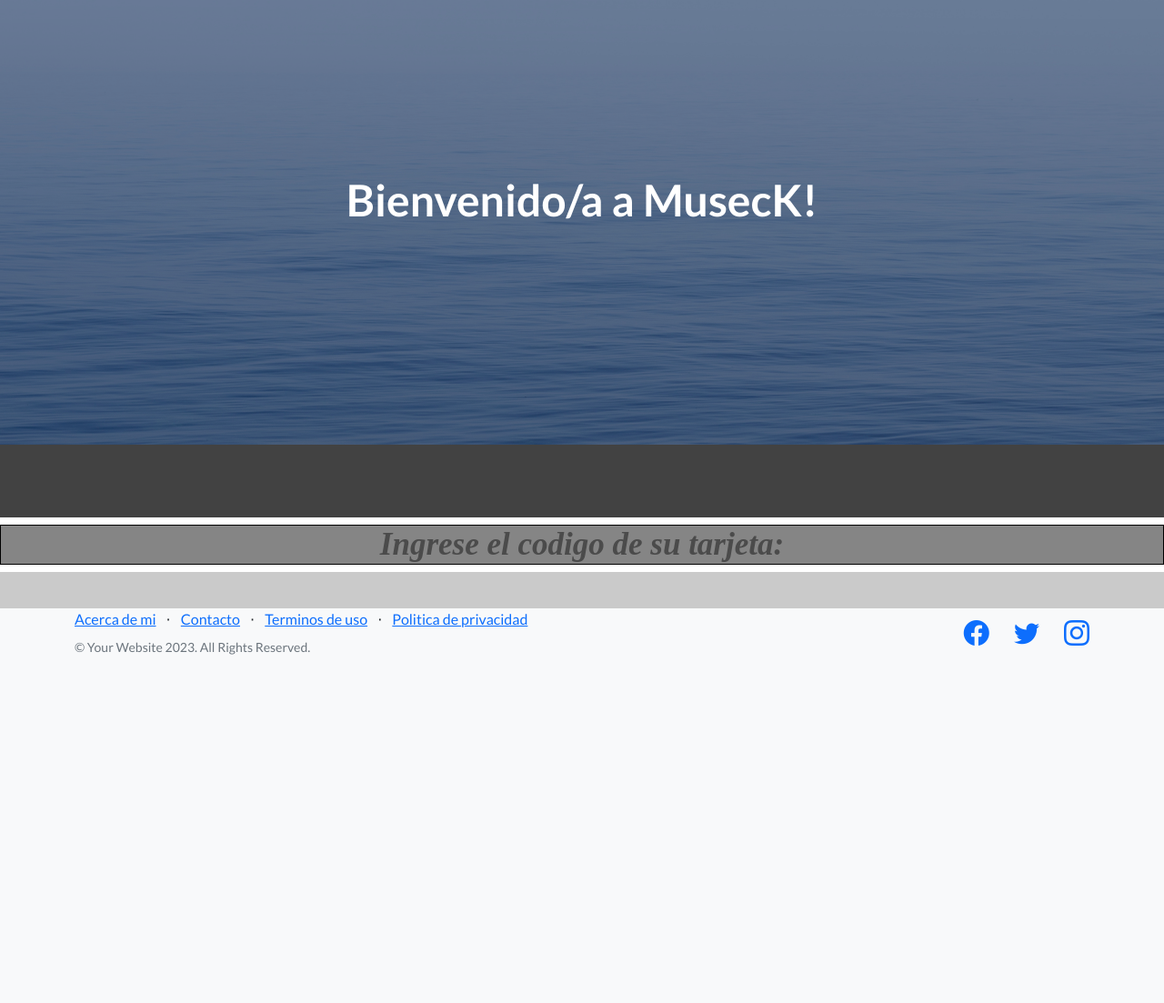
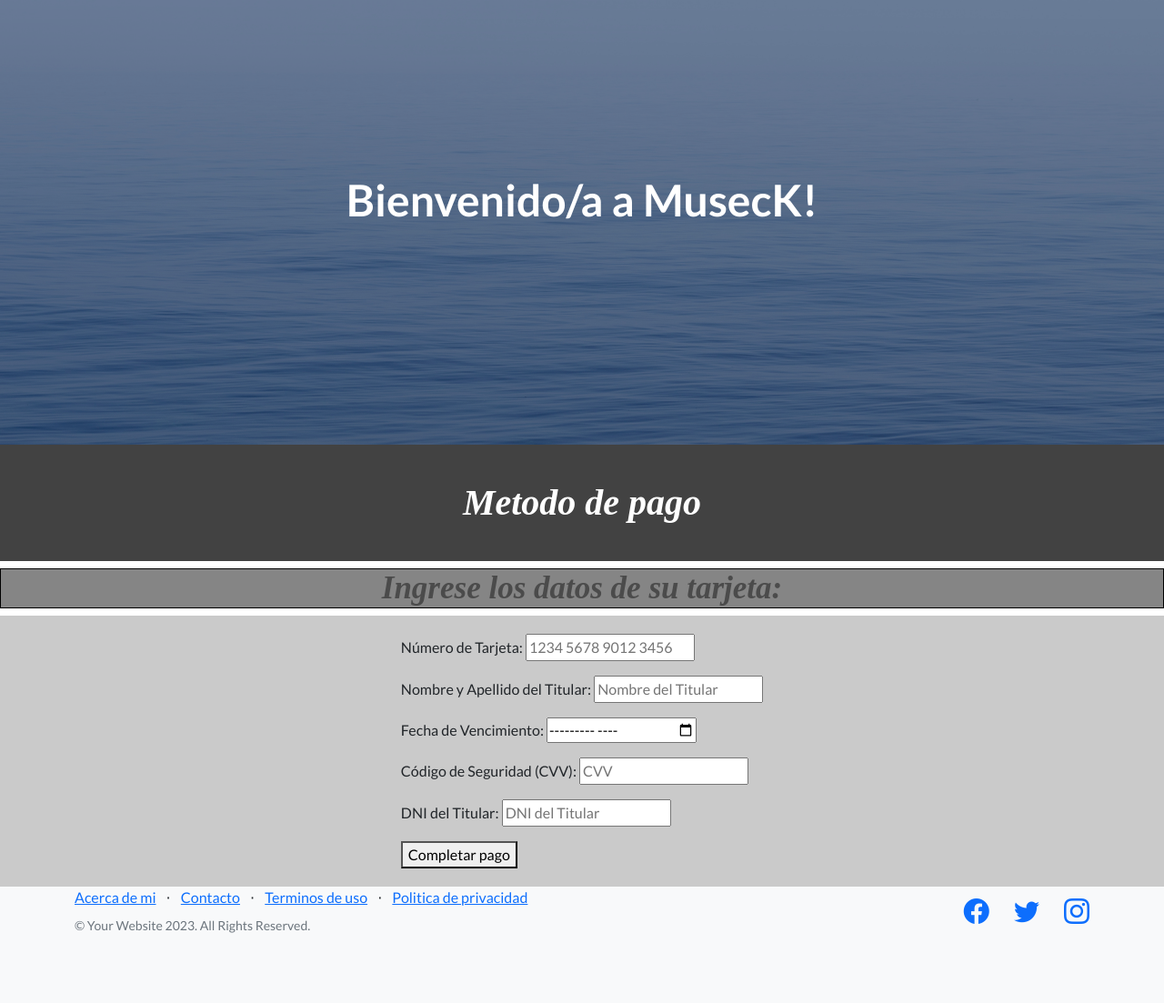
Before and after one commit to sWend77/Tercera-pre-entrega-Aguilar, a Django app: page /app-include/confirmar-pago/ in a window 1280 px wide. Shown: the part 67-1170 px from the top of the page at 91% size. Before the commit the page ends 787 px from the top, so only its background shows below. Run offline with Django 5.2, Linux system fonts and the light colour scheme; some libraries are stand-ins or nearby versions.

```diff
--- a/AppPrueba/forms.py
+++ b/AppPrueba/forms.py
@@ -2,7 +2,7 @@ from django import forms
 from django.contrib.auth.forms import UserChangeForm, UserCreationForm
 from django.contrib.auth.models import User
 from .models import *
-
+from datetime import datetime
 
 
 class Formulario_registro (forms.Form):
@@ -91,3 +91,64 @@ class CustomUserCreationForm(UserCreationForm):
         if commit:
             user.save()
         return user
+
+class CreditoForm(forms.Form):
+    numero_de_tarjeta = forms.CharField(
+        max_length=19,
+        min_length=13,
+        widget=forms.TextInput(attrs={'placeholder': '1234 5678 9012 3456'}),
+        label="Número de Tarjeta",
+        required=True
+    )
+    nombre_y_apellido = forms.CharField(
+        max_length=40,
+        widget=forms.TextInput(attrs={'placeholder': 'Nombre del Titular'}),
+        label="Nombre y Apellido del Titular",
+        required=True
+    )
+    fecha_de_vencimiento = forms.DateField(
+        label="Fecha de Vencimiento",
+        input_formats=['%Y-%m'],  # Formato esperado por Django (AAAA-MM)
+        widget=forms.DateInput(attrs={'placeholder': 'MM/AA', 'type': 'month'}),
+        required=True
+    )
+    codigo_de_seguridad = forms.CharField(
+        max_length=4,
+        min_length=3,
+        widget=forms.TextInput(attrs={'placeholder': 'CVV'}),
+        label="Código de Seguridad (CVV)",
+        required=True
+    )
+    dni_del_titular = forms.CharField(
+        max_length=10,
+        widget=forms.TextInput(attrs={'placeholder': 'DNI del Titular'}),
+        label="DNI del Titular",
+        required=True
+    )
+
+    def clean_numero_de_tarjeta(self):
+        data = self.cleaned_data['numero_de_tarjeta']
+        if not data.isdigit() or not (13 <= len(data.replace(' ', '')) <= 19):
+            raise forms.ValidationError("Número de tarjeta no válido. Debe tener entre 13 y 19 dígitos.")
+        return data.replace(' ', '')
+
+    def clean_codigo_de_seguridad(self):
+        data = self.cleaned_data['codigo_de_seguridad']
+        if not data.isdigit() or not (3 <= len(data) <= 4):
+            raise forms.ValidationError("Código de seguridad no válido. Debe tener 3 o 4 dígitos.")
+        return data
+
+    def clean_dni_del_titular(self):
+        data = self.cleaned_data['dni_del_titular']
+        if not data.isdigit():
+            raise forms.ValidationError("DNI no válido. Debe contener solo números.")
+        return data
+
+    def clean_fecha_de_vencimiento(self):
+        fecha_de_vencimiento = self.cleaned_data['fecha_de_vencimiento']
+        if fecha_de_vencimiento:
+            # Validar que la fecha sea mayor o igual a la fecha actual
+            today = datetime.today().date()
+            if fecha_de_vencimiento < today:
+                raise forms.ValidationError("La fecha de vencimiento no puede ser anterior a la fecha actual.")
+        return fecha_de_vencimiento
--- a/AppPrueba/templates/forma-pago.html
+++ b/AppPrueba/templates/forma-pago.html
@@ -14,7 +14,7 @@
             <a href="{% url 'ConfirmarPago' %}" id="boton-pago">
                 <button id="botones" type="submit" >Tarjeta de credito</button>
             </a>
-            <a href="" id="boton-pago">
+            <a href="{% url 'PagoEfectivo' %}" id="boton-pago">
                 <button id="botones" type="submit" >Efectivo</button>
             </a>
         </div>
--- a/AppPrueba/templates/pago-tarjeta.html
+++ b/AppPrueba/templates/pago-tarjeta.html
@@ -3,36 +3,21 @@
 {% block contenido_variable %}
 
     <h1 id="mi-h1">
-
+        Metodo de pago
     </h1>
     <h2 id="mi_h2">
-        Ingrese el codigo de su tarjeta:
+        Ingrese los datos de su tarjeta:
     </h2>
 
-    <div id="contenedor-general">
-        {% for item in items_carrito %}
-            <div id="contenedor-publicacion">
-                <ul class="detalle-publicacion">
-                    <li class="lista-pubs">
-                        {% if item.producto.imagen %}
-                            <img id="mis-img" src="{{ item.producto.imagen.url }}" alt="Imagen del instrumento">
-                        {% endif %}
-                        <div class="datos-publicacion">
-                            <p>Marca: {{ item.producto.marca }}</p>
-                            <p>Modelo: {{ item.producto.modelo }}</p>
-                            <p>Precio: ${{ item.producto.precio }}</p>
-                            {% with instrumento=item.producto %}
-                                <p>Cantidad disponible: {{ instrumento.cantidad_disponible }}</p>
-                                <p>Seleccionar la cantidad a comprar: <input value="1" type="number" name="cantidad" min="1" max="{{ instrumento.cantidad_disponible }}" required></p>
-                            {% endwith %}
-                        </div>
-                        <a href="{% url 'EliminarItem' pk=item.pk %}">
-                            <button type="submit">Eliminar item</button>
-                        </a>
-                    </li>
-                </ul>
-            </div>
-        {% endfor %}
+    <div id="contenedor-general" style="display: flex; flex-direction: column; align-items: center; justify-content: center;">
+
+        <form method="post">
+            {% csrf_token %}
+            {{ mi_formulario.as_p }}
+            <button type="submit">Completar pago</button>
+        </form>
+
     </div>
 
+
 {% endblock contenido_variable %}
--- a/AppPrueba/urls.py
+++ b/AppPrueba/urls.py
@@ -31,8 +31,10 @@ urlpatterns = [
     path("resultados-artistas/" , artistas, name = "ResultadosArtistas"),
     path("datos-carrito/<int:pk>" , agregar_carrito, name = "DatosCarrito"),
     path("agregar-producto/<int:pk>" , agregar_al_carrito, name = "AgregarProducto"),
-    path("confirmar-pago/" , confirmar_pago_tarjeta, name = "ConfirmarPago"),
+    path("confirmar-pago/" , completar_tarjeta, name = "ConfirmarPago"),
     path("crear-publicaciones/" , CreatePublicaciones.as_view(), name = "CrearPublicaciones"),
+    path("pago-efectivo/" , pago_efectivo, name = "PagoEfectivo"),
+    path("pago-final/" , pago_final, name = "PagoFinal"),
 ]
 
 if settings.DEBUG:
--- a/AppPrueba/views.py
+++ b/AppPrueba/views.py
@@ -11,6 +11,8 @@ from django.contrib.auth.forms import AuthenticationForm, UserCreationForm, User
 from django.contrib.auth.decorators import login_required
 from django.contrib.auth.mixins import LoginRequiredMixin
 from django.shortcuts import render, get_object_or_404, redirect
+from django.contrib import messages
+from django.db.models import Q
 
 def inicio (req):
 
@@ -146,6 +148,38 @@ def agregar_avatar(req):
 def about (req):
 
     return render (req, 'about.html', {})
+
+def completar_tarjeta(req):
+    if req.method == "POST":
+        mi_formulario = CreditoForm(req.POST)
+
+        if mi_formulario.is_valid():
+
+            carrito_usuario = Carrito.objects.filter(usuario=req.user).first()
+
+            if carrito_usuario:
+
+                carrito_usuario.productos.clear()
+
+                messages.success(req, '¡Pago completado! Los ítems del carrito han sido eliminados.')
+            else:
+                messages.warning(req, 'No se encontró un carrito asociado a tu usuario.')
+
+            return redirect('PagoFinal')
+        else:
+
+            return render(req, "pago-tarjeta.html", {"mi_formulario": mi_formulario})
+    else:
+        mi_formulario = CreditoForm()
+        return render(req, "pago-tarjeta.html", {"mi_formulario": mi_formulario})
+
+def pago_efectivo(req):
+
+    return render (req, 'pago-efectivo.html', {})
+
+def pago_final (req):
+
+    return render (req, 'pago-final.html', {})
 
 #Seccion Musica--------------------------------------------------------------------------------------------------------------
 
@@ -283,25 +317,26 @@ def buscar_instrumentos(req):
         if form.is_valid():
             busqueda = form.cleaned_data["buscar"]
 
-            tipo = ""
-            marca = ""
-            modelo = ""
 
-            if ' ' in busqueda:
-                tipo, marca, modelo = busqueda.split(' ', 1)
-            else:
-
-                tipo = busqueda
-                marca = busqueda
-                modelo =busqueda
+            palabras = busqueda.split()
 
 
-            resultados =Instrumento.objects.filter(tipo__icontains=tipo, marca__icontains=marca) | \
-                        Instrumento.objects.filter(tipo__icontains=tipo) | \
-                        Instrumento.objects.filter(marca__icontains=marca) | \
-                        Instrumento.objects.filter(tipo__icontains=tipo, marca__icontains=marca, modelo__icontains=modelo) | \
-                        Instrumento.objects.filter(modelo__icontains=modelo) | \
-                        Instrumento.objects.filter(marca__icontains=marca, modelo__icontains=modelo)
+            query = Q()
+
+            if len(palabras) == 1:
+                query = Q(tipo__icontains=palabras[0]) | Q(marca__icontains=palabras[0]) | Q(modelo__icontains=palabras[0])
+            elif len(palabras) == 2:
+                query = (Q(tipo__icontains=palabras[0]) & Q(marca__icontains=palabras[1])) | \
+                        (Q(tipo__icontains=palabras[0]) & Q(modelo__icontains=palabras[1])) | \
+                        (Q(marca__icontains=palabras[0]) & Q(modelo__icontains=palabras[1])) | \
+                        (Q(marca__icontains=palabras[0]) & Q(tipo__icontains=palabras[1])) | \
+                        (Q(modelo__icontains=palabras[0]) & Q(tipo__icontains=palabras[1])) | \
+                        (Q(modelo__icontains=palabras[0]) & Q(marca__icontains=palabras[1]))
+            elif len(palabras) == 3:
+                query = Q(tipo__icontains=palabras[0]) & Q(marca__icontains=palabras[1]) & Q(modelo__icontains=palabras[2])
+
+
+            resultados = Instrumento.objects.filter(query).distinct()
 
             return render(req, "resultado_busqueda_instrumentos.html", {"resultados": resultados})
         else:
@@ -412,10 +447,6 @@ def tu_vista_principal(req):
 
     return render(req, 'navbar.html', {'carrito': carrito})
 
-def confirmar_pago_tarjeta(req):
-
-    return render(req , 'pago-tarjeta.html', {})
-
 def suma_precios(req):
     items_carrito = Carrito.objects.filter(usuario=req.user)
     precio_total = sum(item.producto.precio for item in items_carrito)
```
Also changed, not shown: AppPrueba/templates/pago-efectivo.html (added, +30 -0 lines), AppPrueba/templates/pago-final.html (added, +16 -0 lines), db.sqlite3, media/avatares/descarga_4.jpg (added), media/avatares/descarga_5.jpg (added).
